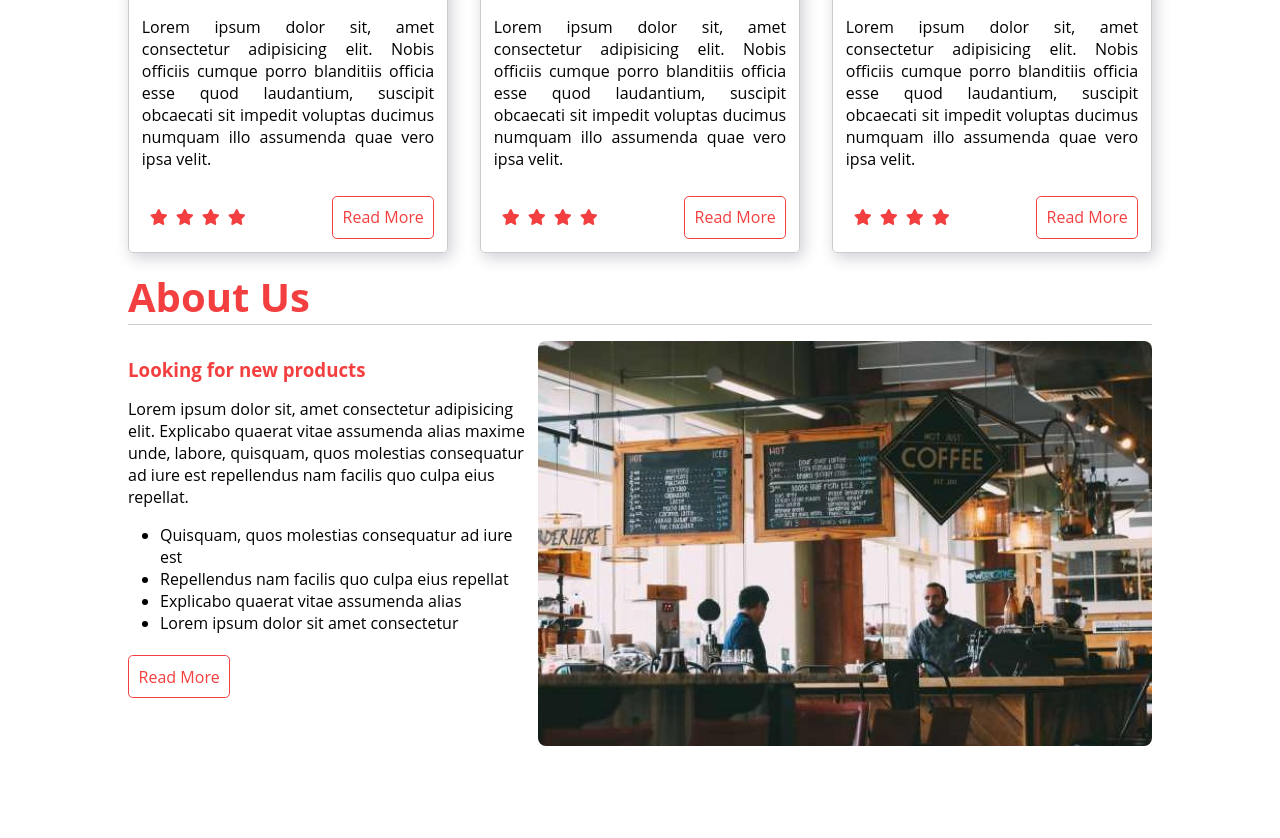
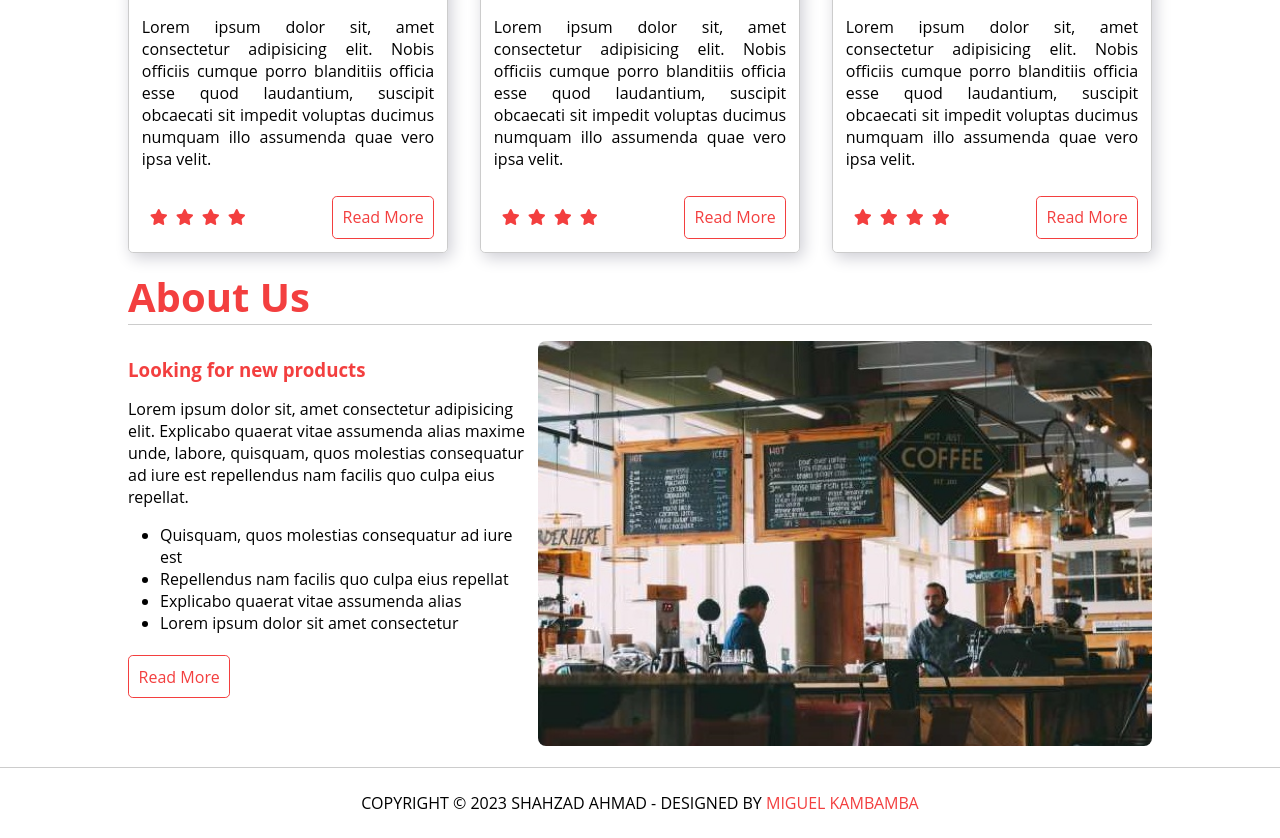
Before and after one commit to cambambaPaciencia/coffeeMakerLandingPage, a plain HTML site: page index.html in a window 1280 px wide. Shown: the part 1719-2557 px from the top of the page. Before the commit the page ends 2486 px from the top, so only its background shows below. Drawn offline with Linux system fonts and the light colour scheme.

Commit message:
footer done

```diff
--- a/assets/css/style.css
+++ b/assets/css/style.css
@@ -219,3 +219,14 @@ section{
     width: 100%;
     border-radius: .5rem;
 }
+
+/*Footer*/
+footer p{
+    text-align: center;
+    border-top: 1px solid #ccc;
+    padding: 1.5rem;
+}
+
+footer p span:hover{
+    cursor: pointer;
+}
--- a/index.html
+++ b/index.html
@@ -187,5 +187,9 @@
             </div>
         </section>
 
+        <footer>
+            <p>COPYRIGHT &COPY; 2023 SHAHZAD AHMAD - DESIGNED BY <span class="red">MIGUEL KAMBAMBA</span></p>
+        </footer>
+
 </body>
 </html>
```
